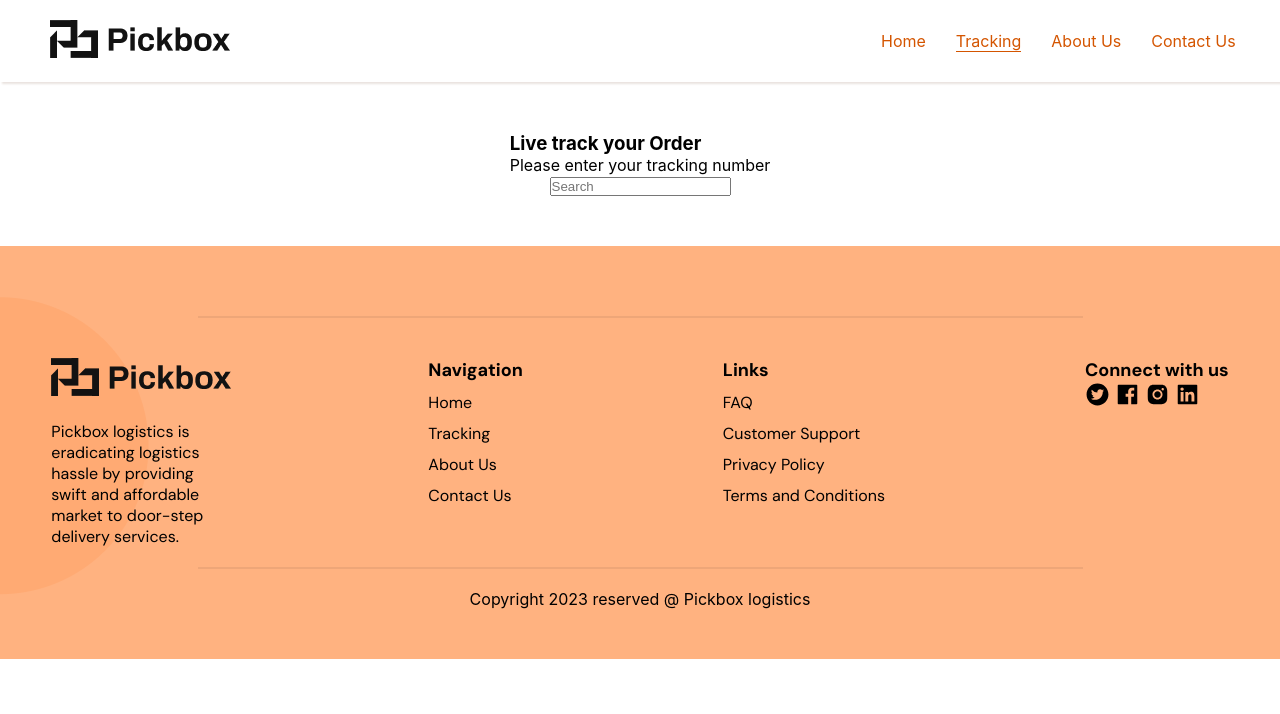
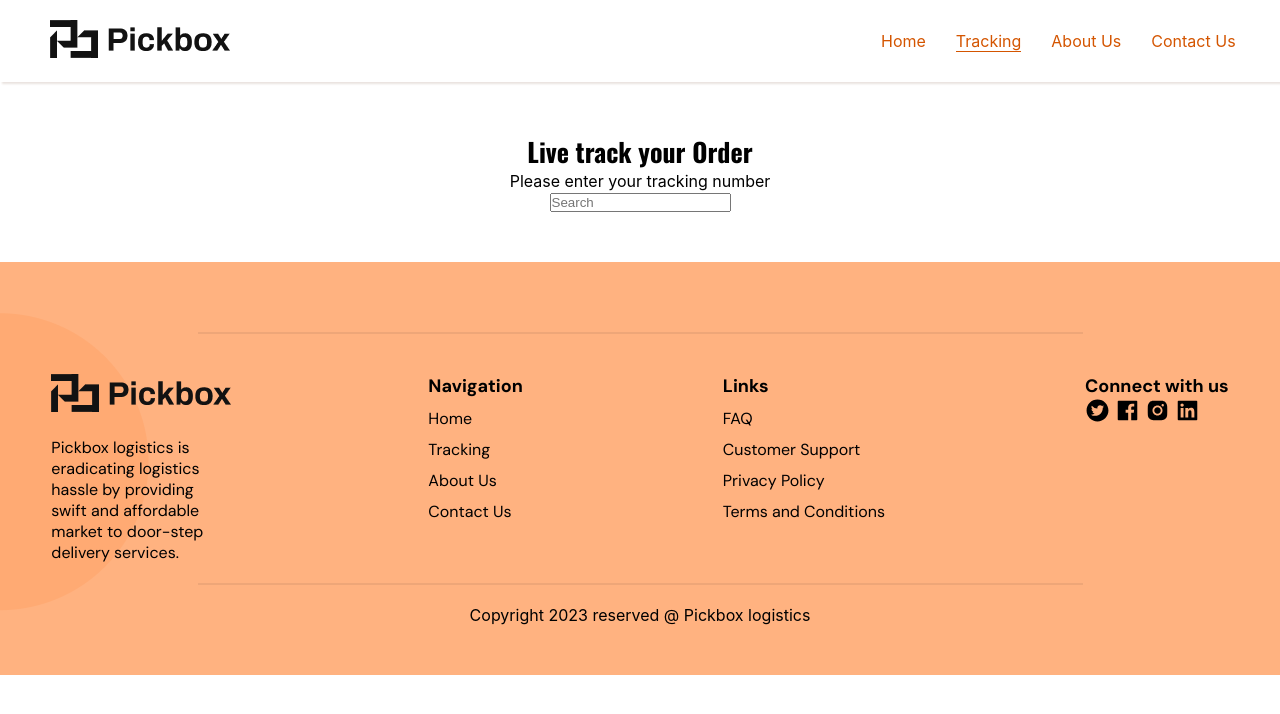
Before and after one commit to Pickbox-Project/Pickbox-frontend, a React (Create React App) app: page /tracking in a window 1280 px wide. Shown: the top 714 px of the page. Built offline with nearby package versions, Linux system fonts and the light colour scheme.

Commit message:
Started working on the Tracking Component

```diff
--- a/src/Components/Tracking/Tracking.css
+++ b/src/Components/Tracking/Tracking.css
@@ -5,3 +5,9 @@
     justify-content: center;
     align-items: center;
 }
+
+.tracking-text>h3 {
+    text-align: center;
+    font-family: "Oswald", sans-serif;
+    font-size: 26px;
+}
```
